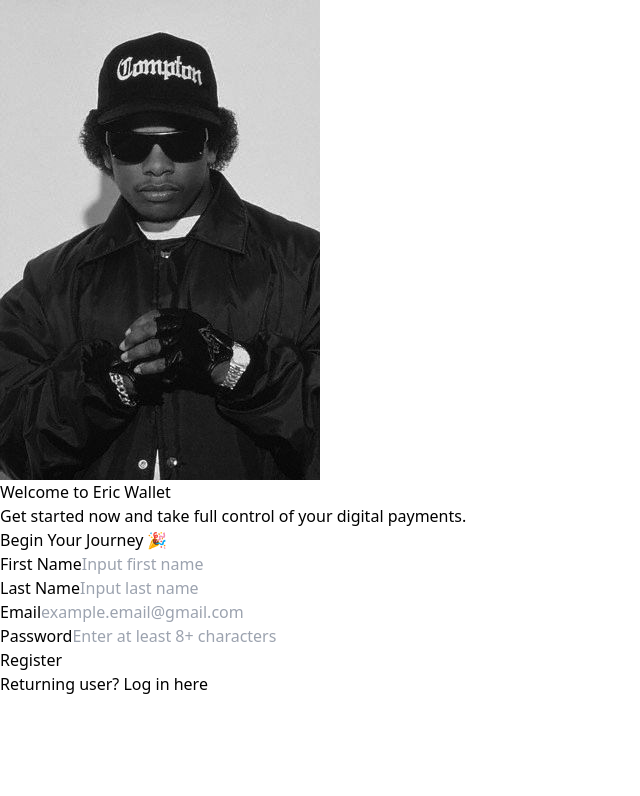
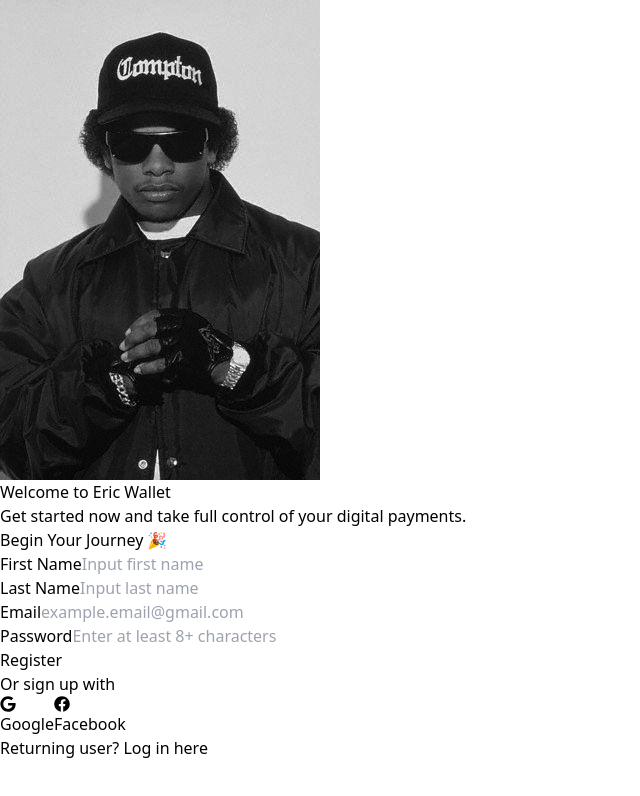
Before and after one commit to Nancy-Sabrina-Ishimwe/walletweb, a React (Vite) app: page /signup in a window 1280 px wide. Shown: the top 796 px of the page, without its empty margins (0-640 px from the left). Built offline with nearby package versions, Linux system fonts and the light colour scheme.

Commit message:
added missing icons on the sign up form

```diff
--- a/src/pages/Signup.tsx
+++ b/src/pages/Signup.tsx
@@ -1,5 +1,6 @@
 import React, { useState } from 'react';
 import { Link, useNavigate } from 'react-router-dom';
+import { FaGoogle, FaFacebook } from 'react-icons/fa'; // Import icons
 import easyImage from '../assets/images/easy.jpg';
 
 const Signup: React.FC = () => {
@@ -21,12 +22,19 @@ const Signup: React.FC = () => {
   // Handle form submission
   const handleSubmit = (e: React.FormEvent) => {
     e.preventDefault();
+    console.log('Form data submitted:', formData);
+    navigate('/login');
+  };
 
+  // Handlers for Google and Facebook auth
+  const handleGoogleAuth = () => {
+    console.log('Google auth clicked');
+    // Add your Google authentication logic here
+  };
 
-    console.log('Form data submitted:', formData);
-
-    // Navigate to a confirmation page or login after successful signup
-    navigate('/login');
+  const handleFacebookAuth = () => {
+    console.log('Facebook auth clicked');
+    // Add your Facebook authentication logic here
   };
 
   return (
@@ -49,7 +57,9 @@ const Signup: React.FC = () => {
 
         {/* Right Section */}
         <div className="w-1/2 p-10 bg-white">
-          <h2 className="text-2xl font-bold mb-4">Begin Your Journey 🎉</h2>
+          <h2 className="text-2xl font-bold mb-4 flex items-center">
+            Begin Your Journey 🎉
+          </h2>
           <form onSubmit={handleSubmit}>
             <div className="mb-4">
               <label className="block text-sm font-medium">First Name</label>
@@ -102,6 +112,26 @@ const Signup: React.FC = () => {
               Register
             </button>
           </form>
+
+          {/* Social Auth Buttons */}
+          <div className="my-4">
+            <div className="text-center text-gray-600 mb-2">Or sign up with</div>
+            <div className="flex justify-center gap-4">
+              <button
+                onClick={handleGoogleAuth}
+                className="flex items-center px-4 py-2 bg-white border rounded-md shadow hover:bg-gray-100"
+              >
+                <FaGoogle className="text-[#DB4437] mr-2" /> Google
+              </button>
+              <button
+                onClick={handleFacebookAuth}
+                className="flex items-center px-4 py-2 bg-white border rounded-md shadow hover:bg-gray-100"
+              >
+                <FaFacebook className="text-[#4267B2] mr-2" /> Facebook
+              </button>
+            </div>
+          </div>
+
           <div className="mt-4 text-center">
             Returning user?{' '}
             <Link to="/login" className="text-[#8B5E3C]">
```
